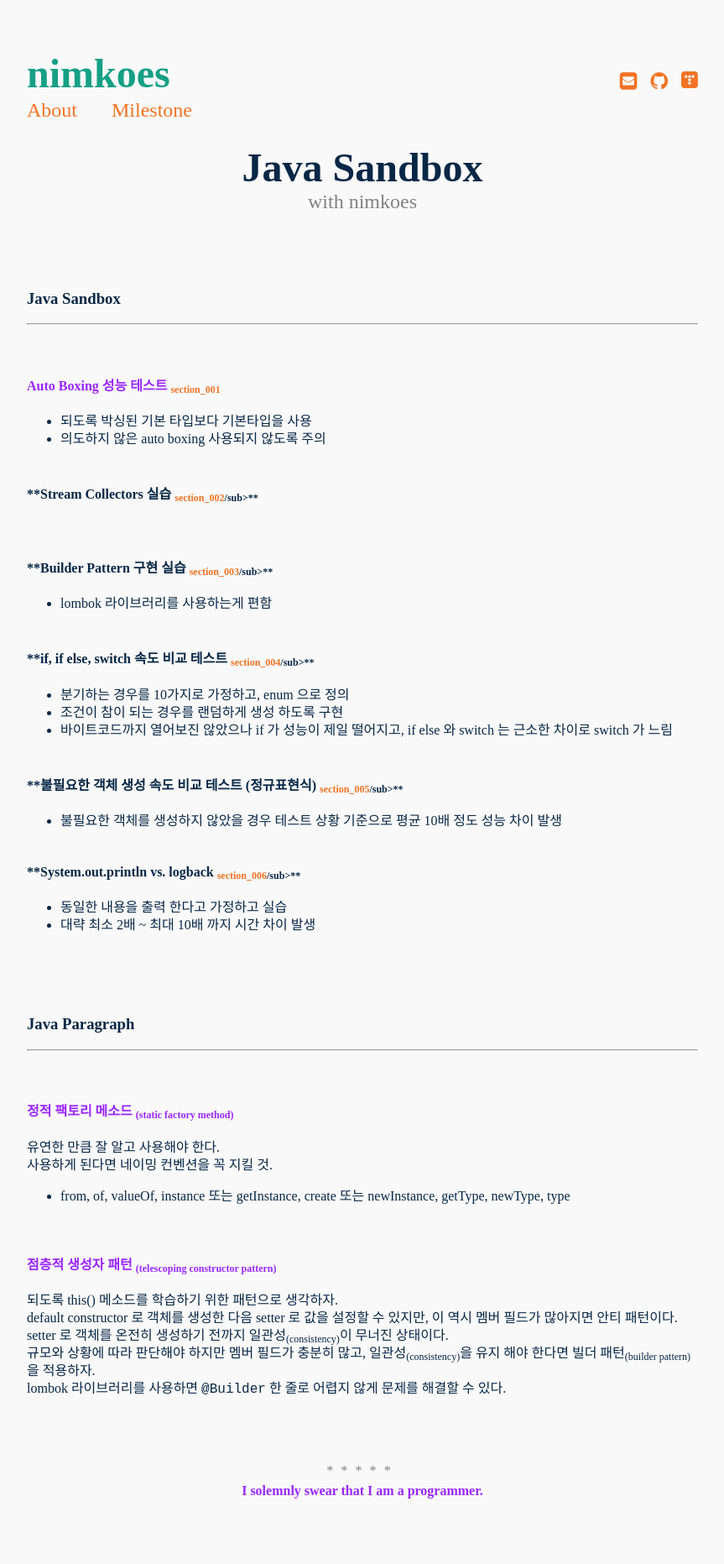
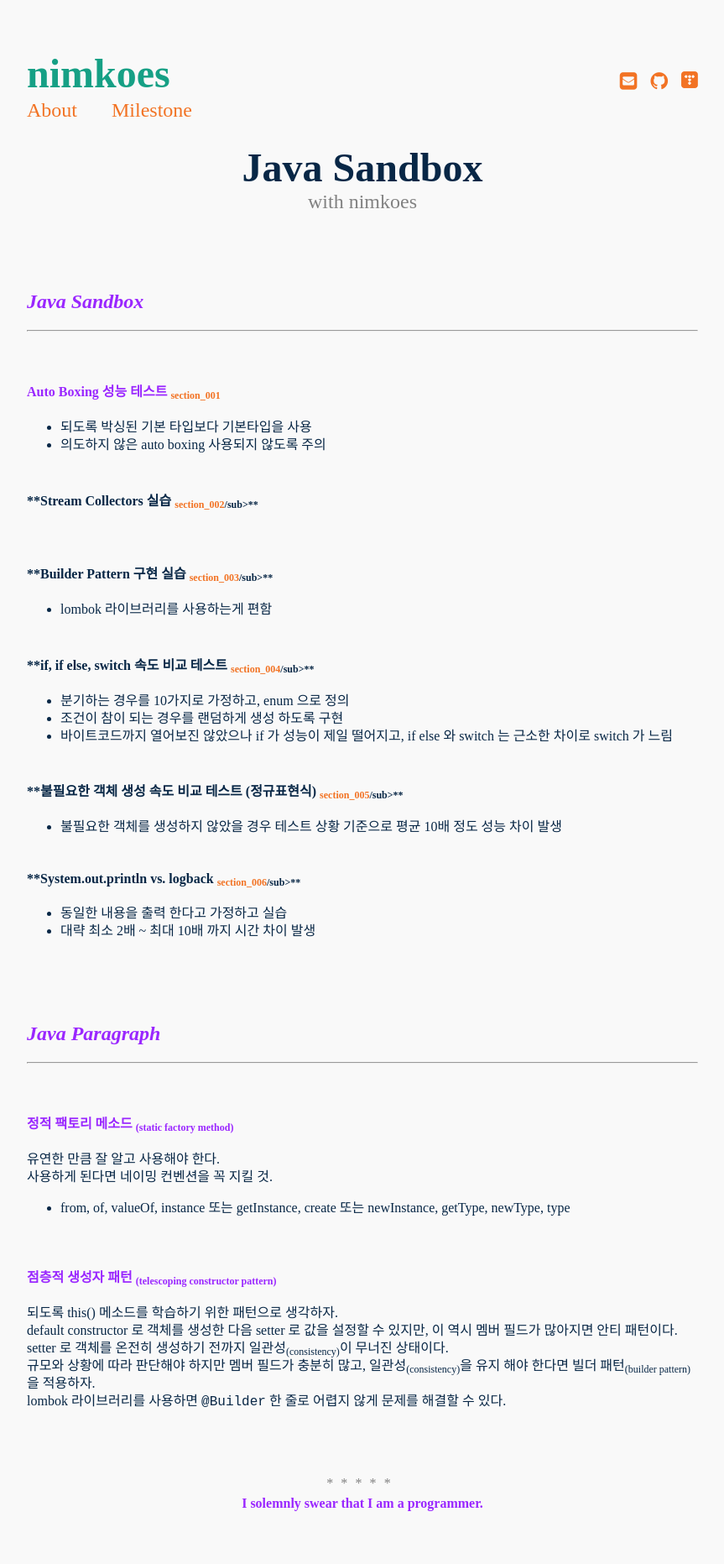
Before and after one commit to nimkoes/portfolio, a Jekyll site: the page built from _posts/2021-11-02-Java-Sandbox.md, in a window 1280 px wide. Shown: the whole page at 84% size, without its empty margins (208-1071 px from the left). Built offline with Jekyll 4.4.1, drawn with Linux system fonts in a browser that asks for light colours.

Commit message:
타이틀 텍스트 속성 수정

```diff
--- a/_posts/2021-11-02-Java-Memo.md
+++ b/_posts/2021-11-02-Java-Sandbox.md
@@ -10,7 +10,7 @@ author: "nimkoes"
 
 
 
-### Java Sandbox
+## ***Java Sandbox***
 
 ---
 
@@ -49,7 +49,7 @@ author: "nimkoes"
 
 
 
-### Java Paragraph
+## ***Java Paragraph***
 
 ---
 
```
